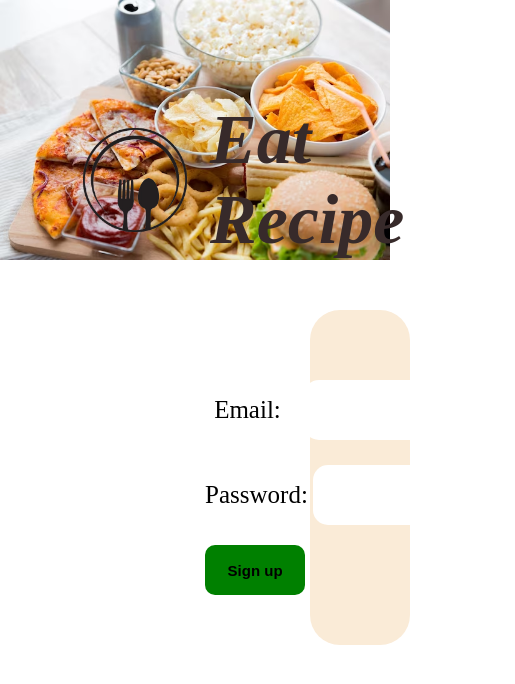
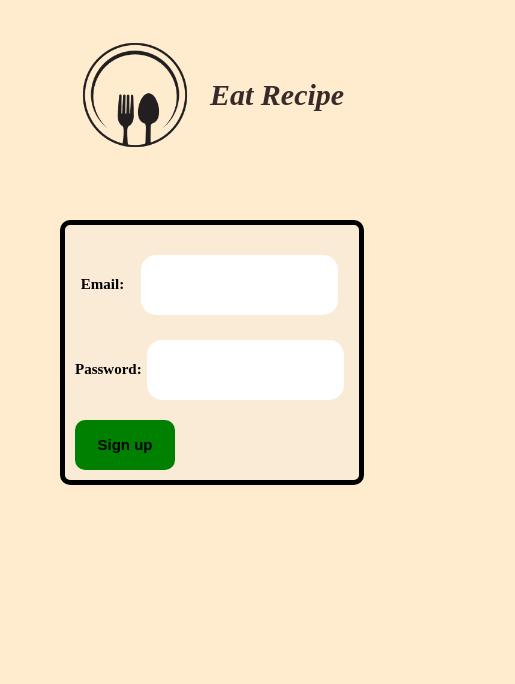
Before and after one commit to moscarce/recipe, a plain HTML site: page index.html in a window 390 px wide. Shown: the whole page, 515 px wide, since content can reach past the window. Drawn offline with Linux system fonts and the light colour scheme.

Commit message:
sign-up responsive

```diff
--- a/style.css
+++ b/style.css
@@ -5,8 +5,8 @@
 body{
     background: url('assets/images/fast-food.avif');
     background-repeat: no-repeat;
-    background-size: 100%;
-    padding-top: 100px;
+    background-size: cover;
+    padding-top: 10%;
     padding-left: 60px;
 }
 
@@ -58,3 +58,59 @@ body{
     font-weight: bold;
     cursor: pointer;
 }
+
+
+@media screen and (max-width: 1300px) {
+    body{
+        background-color: blanchedalmond;
+        background-image: none;
+        padding-top: 5%;
+        display: flex;
+        flex-direction: column;
+        align-items: flex-start;
+        justify-content: space-evenly;
+    }
+    .sign-up{
+        background-color: antiquewhite;
+        display: flex;
+        flex-direction: column;
+        justify-content: center;
+        align-items: center;
+        border: solid #000000 5px;
+        min-width: 70%;
+        min-height: 70%;
+        margin-left: 0;
+        padding: 10px;
+        border-radius: 10px;
+        font-weight: bold;
+        margin-right: 0;
+    }
+    .nav h1{
+        font-size: 30px;
+    }
+
+    .sign-up div {
+        font-size: 15px;
+        display: flex;
+        justify-content: space-around;
+        align-items: center;
+    }
+    .sign-up div input{
+        border: none;
+        height: 40px;
+        border-radius: 15px;
+        margin: 5px;
+        padding: 10px;
+    }
+    .sign-up button{
+        height: 50px;
+        width: 100px;
+        margin-top: 15px;
+        border: none;
+        background-color: green;
+        border-radius: 10px;
+        font-size: 15px;
+        font-weight: bold;
+        cursor: pointer;
+    }
+}
```
